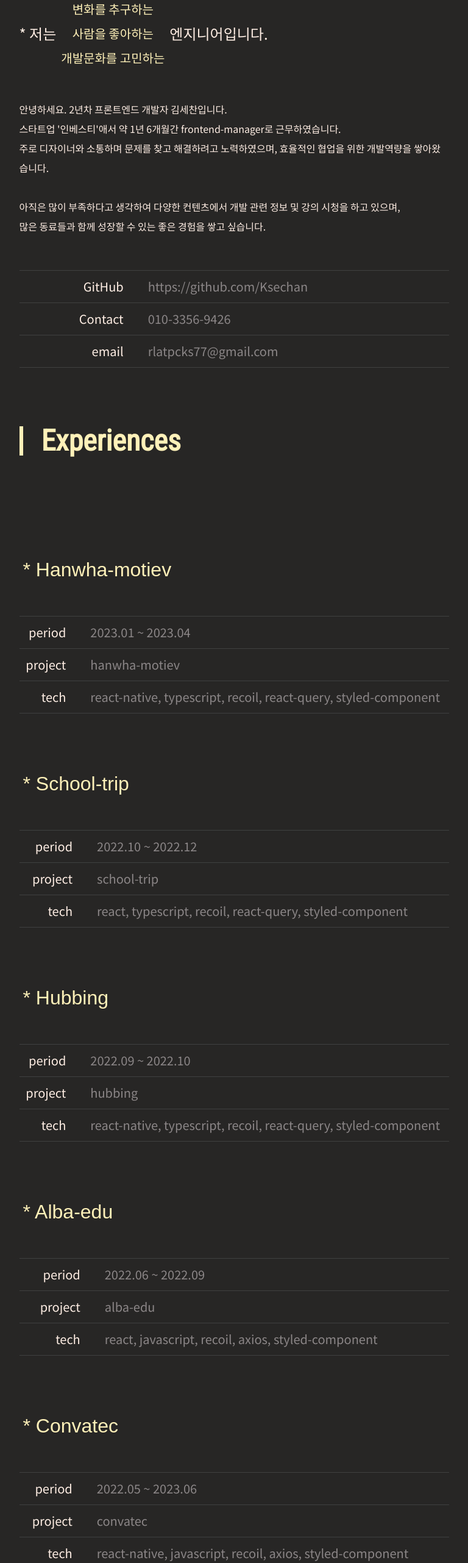
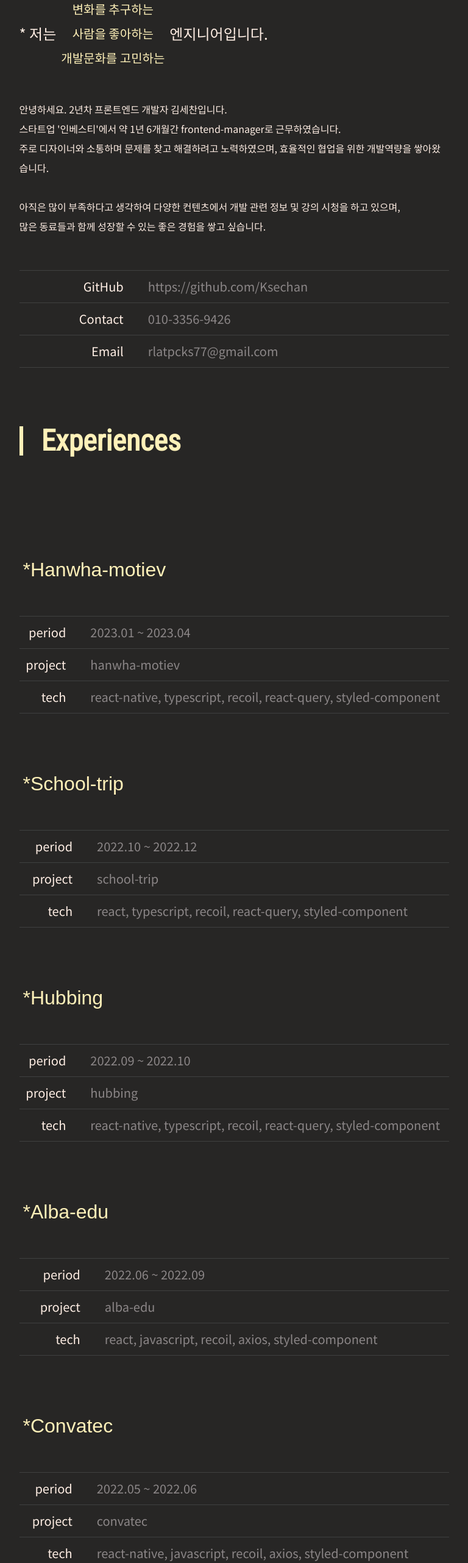
Before and after one commit to Ksechan/portfolio, a React (Vite) app: page /mypage in a window 1280 px wide. Shown: the part 234-2797 px from the top of the page at 61% size, without its empty margins (256-1024 px from the left). Built offline with nearby package versions, Linux system fonts and the light colour scheme.

Commit message:
fix: change wording error

```diff
--- a/src/data/index.tsx
+++ b/src/data/index.tsx
@@ -71,7 +71,7 @@ export const projectList = [
   {
     id: 1,
     title: 'hanwha-motiev',
-    description: '한화모티브',
+    description: '한화모티브입니다.',
     description02: '기존 전기차 충전 한화모티브 앱 리뉴얼',
     period: '2023.01 ~ 2023.04',
     tech: 'react-native, typescript, recoil, react-query, styled-component',
@@ -101,12 +101,12 @@ export const projectList = [
       projectProgressImg02_01: HanwhaProgressImage02_01,
       projectProgressImg02_02: '',
       projectProgressDesc03:
-        '실시간으로 충전현황도 확인 가능하며, 페이지 진입 시 충전 중일 경우 react-native animated를 이용한 인터렉션이 노출되며 실시간으로 남은 시간과 충전 금액 / 충전량 등을 확인할 수 있습니다.',
+        '실시간으로 충전현황을 확인 가능하며, 페이지 진입 시 충전 중일 경우 react-native animated를 이용한 인터렉션이 노출되며 실시간으로 남은 시간과 충전 금액 / 충전량 등을 확인할 수 있습니다.',
       projectProgressDescTitle03: 'CHARGING STATUS',
       projectProgressImg03_01: HanwhaProgressImage03_01,
       projectProgressImg03_02: HanwhaProgressImage03_02,
       projectProgressDesc04:
-        'svg-chart를 이용하여 line-chart 및 curved-chart를 custom하여 개발하였습니다.\n 충전을 할 때마다 데이터가 점점 쌓여 가장 많이 충전한 달 / 주 / 충전량이 노출되며, 내가 선호하는 충전방식 및 자주 방문한 충전소 등의 내용을 차트를 통하여 확인할 수 있는 소소한 재미도 있습니다.',
+        'svg-chart를 이용하여 line-chart 및 curved-chart를 custom하여 개발하였습니다.\n충전을 할 때마다 데이터가 점점 쌓여 가장 많이 충전한 달 / 주 / 충전량이 노출되며, 내가 선호하는 충전방식 및 자주 방문한 충전소 등의 내용을 차트를 통하여 확인할 수 있는 소소한 재미도 있습니다.',
       projectProgressDescTitle04: 'CHARGING HISTORY',
       projectProgressImg04_01: HanwhaProgressImage04_01,
       projectProgressImg04_02: HanwhaProgressImage04_02,
@@ -238,7 +238,7 @@ export const projectList = [
     title: 'convatec',
     description: '콘바텍입니다.',
     description02: 'PDF 뷰어 앱 개발',
-    period: '2022.05 ~ 2023.06',
+    period: '2022.05 ~ 2022.06',
     tech: 'react-native, javascript, recoil, axios, styled-component',
     type: 'mobile',
     project: {
--- a/src/pages/MyPage/index.tsx
+++ b/src/pages/MyPage/index.tsx
@@ -25,7 +25,7 @@ const MyPage = () => {
         <p>엔지니어입니다.</p>
       </S.ListWrap>
 
-      <S.DescText>{`안녕하세요. 2년차 프론트엔드 개발자 김세찬입니다.\n스타트업 '인베스티'애서 약 1년 6개월간 frontend-manager로 근무하였습니다.\n주로 디자이너와 소통하며 문제를 찾고 해결하려고 노력하였으며, 효율적인 협업을 위한 개발역량을 쌓아왔습니다.\n\n아직은 많이 부족하다고 생각하여 다양한 컨텐츠에서 개발 관련 정보 및 강의 시청을 하고 있으며,\n많은 동료들과 함께 성장할 수 있는 좋은 경험을 쌓고 싶습니다.`}</S.DescText>
+      <S.DescText>{`안녕하세요. 2년차 프론트엔드 개발자 김세찬입니다.\n스타트업 '인베스티'에서 약 1년 6개월간 frontend-manager로 근무하였습니다.\n주로 디자이너와 소통하며 문제를 찾고 해결하려고 노력하였으며, 효율적인 협업을 위한 개발역량을 쌓아왔습니다.\n\n아직은 많이 부족하다고 생각하여 다양한 컨텐츠에서 개발 관련 정보 및 강의 시청을 하고 있으며,\n많은 동료들과 함께 성장할 수 있는 좋은 경험을 쌓고 싶습니다.`}</S.DescText>
 
       <S.Table>
         <thead>
@@ -57,7 +57,7 @@ const MyPage = () => {
           </tr>
           <tr>
             <td>
-              <strong>email</strong>
+              <strong>Email</strong>
             </td>
             <td>
               <Link
@@ -82,7 +82,7 @@ const MyPage = () => {
                   navigate('/project', { state: { item } });
                 }}
               >
-                * {item.project?.projectTitle}
+                *{item.project?.projectTitle}
               </S.ProjectTitle>
               <S.Table>
                 <thead>
```
